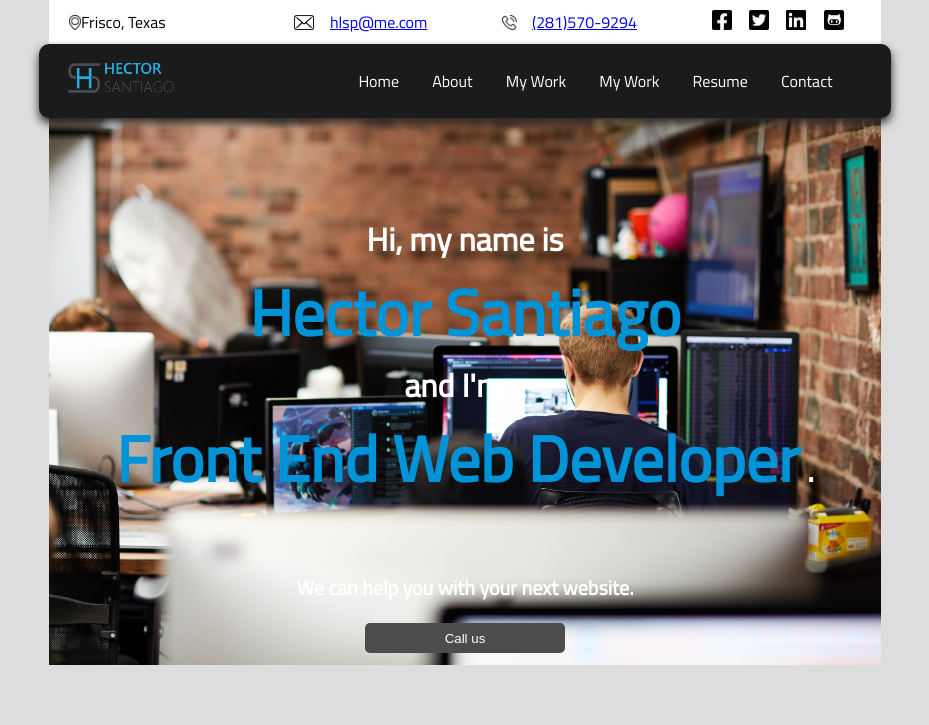
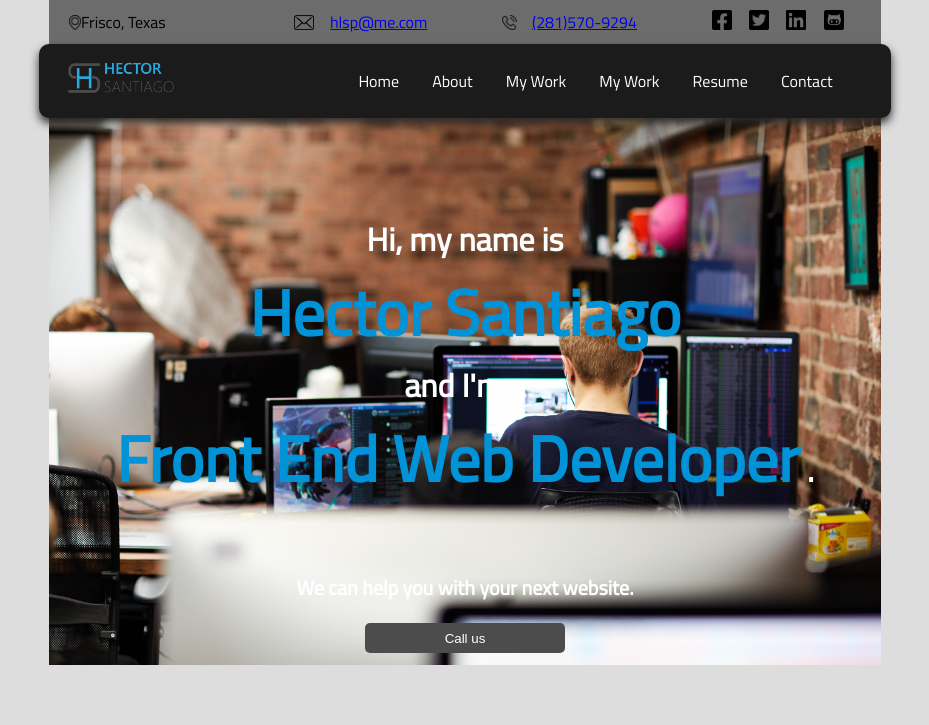
Before and after one commit to Santi029/NewPortfolio2021, a plain HTML site: page index.html in a window 1280 px wide. Shown: the top 725 px of the page, without its empty margins (175-1104 px from the left). Drawn offline with Linux system fonts and the light colour scheme; files whose address does not match are found by name.

Commit message:
Creating a dark version.

```diff
--- a/css/style.css
+++ b/css/style.css
@@ -100,7 +100,7 @@ p {
 }
 
 .sub-social {
-    background-color: #ffffff;
+    background-color: #6c6c6c;
     width: 65%;
     display: inline-flex;
     flex-flow: wrap row;
```
